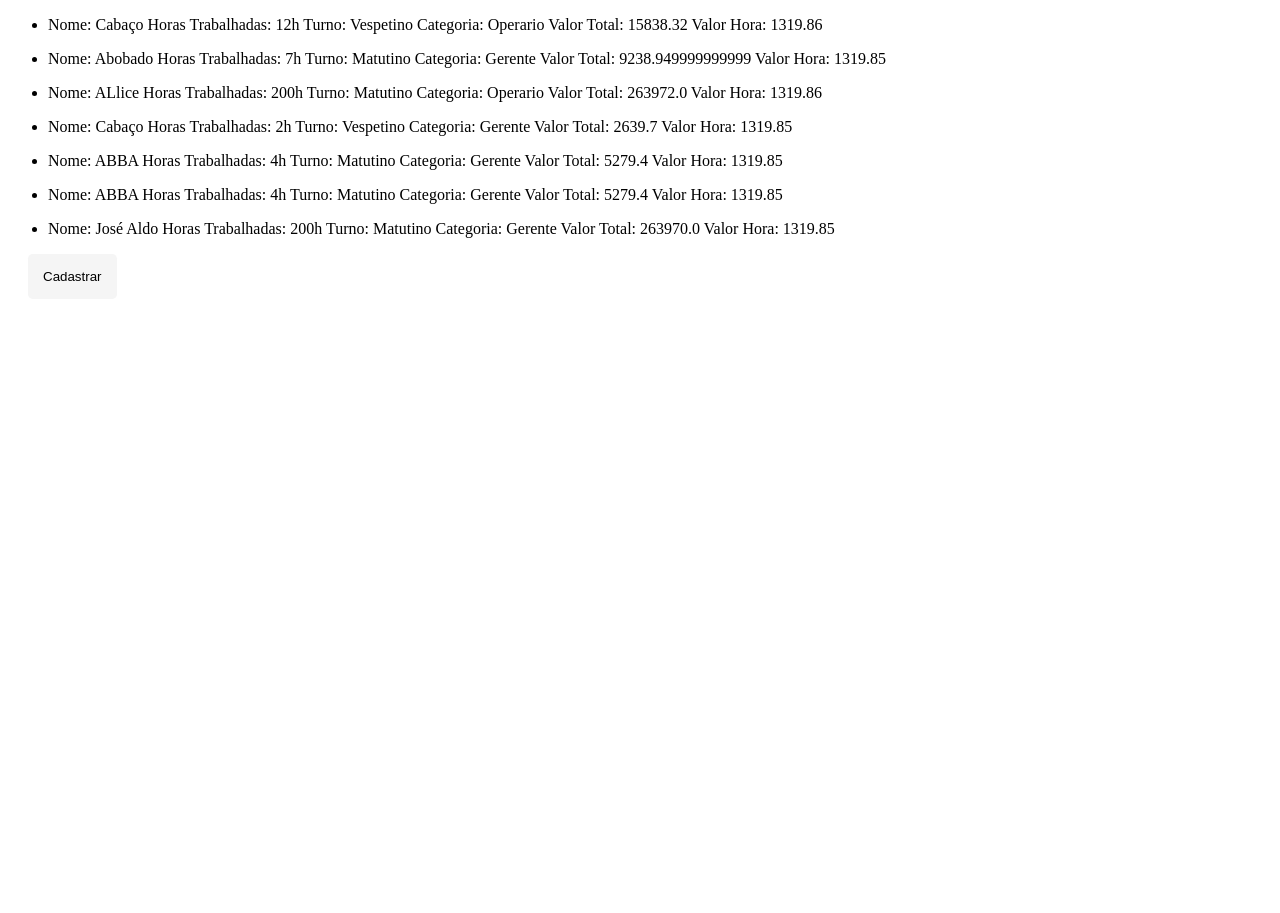
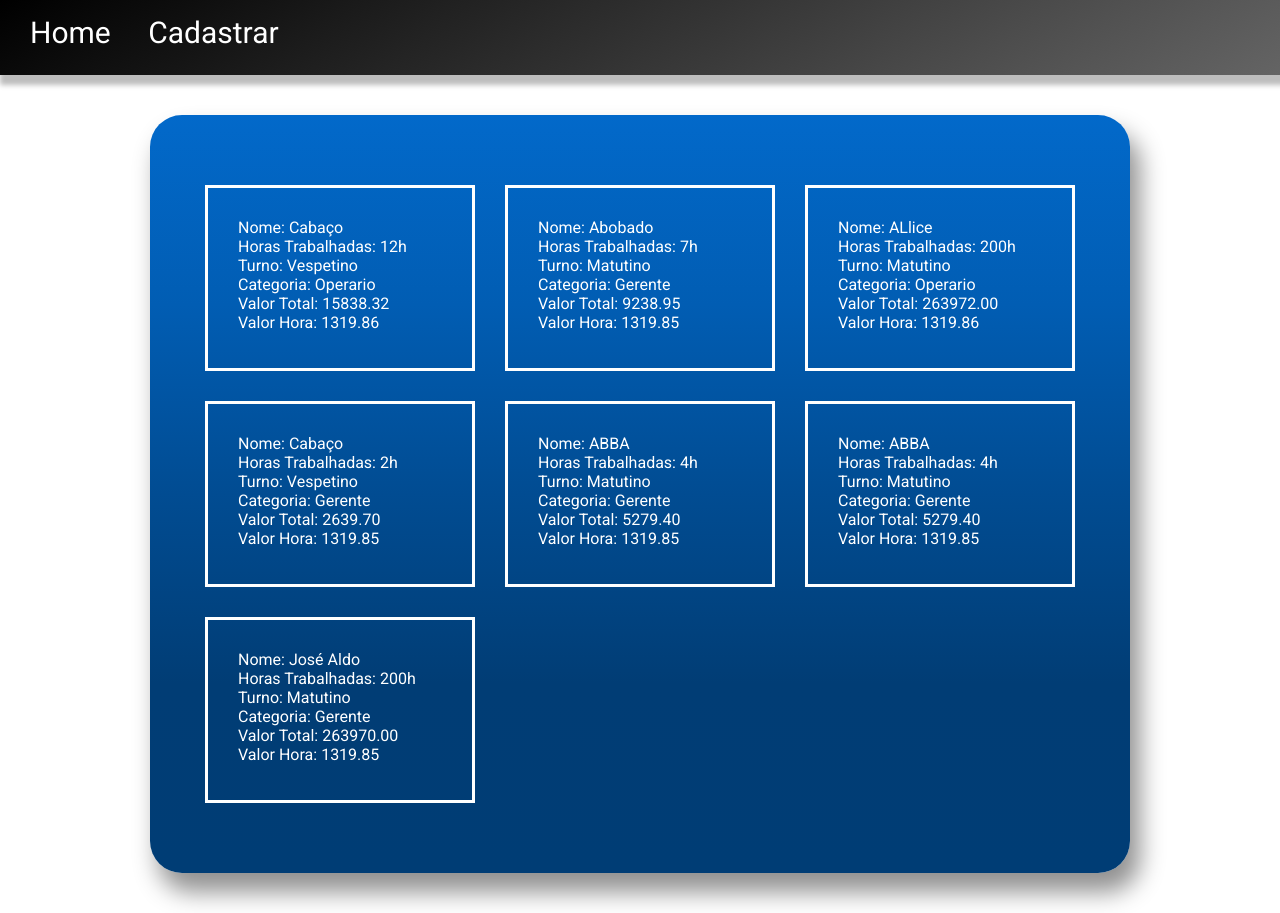
Before and after one commit to ViniciusCpinho/Exercicios-Python, a Django app: page /Atividade1/ in a window 1280 px wide. Before the commit the page ends 281 px from the top, so only its background shows below. Run offline with Django 4.2, Linux system fonts and the light colour scheme; data comes from the database, SQL or seed files in the repository; both versions use the stored data as it was after the commit; parts of the project's set-up code (start-up, migrations or seed data) failed here and were passed over.

Commit message:
adição de css a todas as paginas

```diff
--- /dev/null
+++ b/Atividade1/static/atividadeUm.css
@@ -0,0 +1,55 @@
+html, body, ul{
+    margin: 0px;
+    padding: 0px;
+}
+
+.barra{
+    width: 100%;
+    height: 45px;
+    background-image: linear-gradient(150deg, #000000, #1a1a1a, #333333, #4d4d4d, #666666);
+    padding: 15px 0px;
+    font-size: 30px;
+    color: white;
+    font-family: 'Roboto';
+    box-shadow: 0px 10px 5px 0px rgba(189,189,189,1);
+}
+
+.barra, a{
+    padding: 15px 15px;
+}
+
+.pagamentos{
+    display: flex;
+    flex-direction: column;
+    align-items: center;
+}
+
+.pagamentos-container{
+    margin: 40px 0px;
+    background-image: linear-gradient(180deg,#0269ca,#015db3,#014c92,#013d75,#003d75);
+    border-radius: 2rem;
+    box-shadow: 9px 18px 24px 1px rgba(145,145,145,1);
+    padding: 40px;
+}
+
+.pagamentos-lists-container{
+    display: flex;
+    align-items: center;
+    flex-wrap: wrap;
+    color: white;
+    font-family: 'Roboto';
+    margin: 15px 0px;
+    max-width: 900px;
+}
+
+.pagamentos-list-container{
+    display: flex;
+    flex-direction: column;
+    flex-wrap: wrap;
+    width: 204px;
+    height: 120px;
+    align-items: start;
+    margin: 15px 15px;
+    border: 3px solid white;
+    padding: 30px;
+}
--- a/Atividade1/templates/Atividade1_Index.html
+++ b/Atividade1/templates/Atividade1_Index.html
@@ -1,30 +1,44 @@
+{% load static %}
 <!DOCTYPE html>
 <html lang="en">
   <head>
     <meta charset="UTF-8" />
     <meta http-equiv="X-UA-Compatible" content="IE=edge" />
     <meta name="viewport" content="width=device-width, initial-scale=1.0" />
+    <link rel="stylesheet" href='{% static 'atividadeUm.css' %}'/>
+    <link rel="preconnect" href="https://fonts.googleapis.com">
+    <link rel="preconnect" href="https://fonts.gstatic.com" crossorigin>
+    <link href="https://fonts.googleapis.com/css2?family=Roboto:ital,wght@0,100;0,300;0,400;0,500;0,700;0,900;1,100;1,300;1,400;1,500;1,700;1,900&display=swap" rel="stylesheet">
     <title>Document</title>
   </head>
   <body>
-
+    <section>
+      <div class='barra'>
+        <a class='botao' href="{% url 'Atividade1:Home' %}" style='color: inherit; text-decoration: none;'>Home</a>
+        <a class='botao' href="{% url 'Atividade1:postPagamento' %}" style='color: inherit; text-decoration: none;'>Cadastrar</a>
+      </div>
+      <div class='pagamentos'>
+        <div class='pagamentos-container'>
+          <div class='pagamentos-lists-container'>
             {% for pagamento in pagamentos %}
-      <ul>
+              <ul style='list-style: none;'>
                 <li>
-          <div style='display: flex; flex-direction: column;'>
-            <span>Nome: {{pagamento.nome}}</spa n>
+                  <div class='pagamentos-list-container'>
+                    <span>Nome: {{pagamento.nome}}</span>
                     <span>Horas Trabalhadas: {{pagamento.quantidade_horas|floatformat:0}}h</span>
                     <span>Turno: {{pagamento.turno}}</span>
                     <span>Categoria: {{pagamento.categoria}}</span>
-            <span>Valor Total: {{pagamento.valorTotal}}</span>
+                    <span>Valor Total: {{ pagamento.valorTotal|floatformat:2 }}</span>
                     <span>Valor Hora: {{pagamento.valorHora}}</span>
+                    <span class='pagamento-linha'></span>
                   </div>
                 </li>
               </ul>
               {% endfor %}
-    <button style='border: none; background-color: whitesmoke; border-radius: .3rem; padding: 15px; margin-left: 20px;'>
-      <a href="{% url 'Atividade1:postPagamento' %}" style='color: inherit; text-decoration: none;'>Cadastrar</a>
-    </button>
+          </div>
+        </div>
+      </div>
+    </section>
 
     {% for valo in valor %}
     <p>{{valo}}</p>
--- a/Atividade1/templates/form.html
+++ b/Atividade1/templates/form.html
@@ -1,8 +1,10 @@
+{% load static %}
 <!DOCTYPE html>
 <html lang="en">
   <head>
     <meta charset="UTF-8" />
     <meta http-equiv="X-UA-Compatible" content="IE=edge" />
+    <link rel="stylesheet" href='{% static 'form.css' %}'/>
     <meta name="viewport" content="width=device-width, initial-scale=1.0" />
     <title>Document</title>
   </head>
--- a/Atividade1/urls.py
+++ b/Atividade1/urls.py
@@ -1,11 +1,12 @@
 from django.contrib import admin
 from django.urls import path, include
 from .views import getPagamento, postPagamento
+from . import views
 
 app_name = 'Atividade1'
 
 urlpatterns = [
     path('', getPagamento, name='getPagamento'),
     path('post', postPagamento, name='postPagamento'),
-    path('verificacao', getPagamento, name='getPagamento'),
+    path('home', views.Home, name='Home')
 ]
--- a/Atividade1/views.py
+++ b/Atividade1/views.py
@@ -1,5 +1,6 @@
-from django.shortcuts import render
+from django.shortcuts import render, redirect
 from .models import Pagamento
+from Home import views
 
 #Pega os dados do banco
 def getPagamento(request):
@@ -39,8 +40,7 @@ def postPagamento(request):
             valorHora=valorHora,
         )
 
-        pagamento = Pagamento.objects.all()
-        return render(request, 'Atividade1_index.html', {'pagamentos': pagamento, 'valo': valor})
+        return redirect('Atividade1:getPagamento')
 
     #Manda novamente para o template
     else:
@@ -63,5 +63,12 @@ def verificacaoPagamento(quantidade_horas, categoria, turno):
         valorTotal = valorHora * quantidade_horas
         return (valorTotal, valorHora)
 
-    #Retorna uma tupla vazia caso nenhuma das condições acima seja satisfeita
-    return ()
+    if categoria == 'Operario' and (turno == 'Matutino' or turno == 'Vespetino'):
+        valorHora = (1320 - 14/100) * 1.0
+        valorTotal = valorHora * quantidade_horas
+        return (valorTotal, valorHora)
+
+
+
+def Home(request):
+    return redirect(views.Home)
--- a/Atividade2/templates/form2.html
+++ b/Atividade2/templates/form2.html
@@ -1,9 +1,11 @@
+{% load static %}
 <!DOCTYPE html>
 <html lang="en">
   <head>
     <meta charset="UTF-8" />
     <meta http-equiv="X-UA-Compatible" content="IE=edge" />
     <meta name="viewport" content="width=device-width, initial-scale=1.0" />
+    <link rel="stylesheet" href='{% static 'formDois.css' %}'>
     <title>Document</title>
   </head>
   <body>
--- a/Atividade2/urls.py
+++ b/Atividade2/urls.py
@@ -1,6 +1,7 @@
 from django.contrib import admin
 from django.urls import path
 from .views import getElevadores, postElevadores
+from . import views
 
 app_name = 'Atividade2'
 
@@ -8,4 +9,6 @@ app_name = 'Atividade2'
 urlpatterns = [
     path('', getElevadores, name='getElevadores'),
     path('post', postElevadores, name='postElevadores'),
+    path('home', views.Home, name='Home')
+
 ]
--- a/Atividade2/views.py
+++ b/Atividade2/views.py
@@ -1,5 +1,6 @@
 from django.shortcuts import render, redirect
 from .models import Elevadores
+from Home import views
 
 #Pega os dados do banco de dados, realiza analise dos dados e manda para o template
 def getElevadores(request):
@@ -87,3 +88,6 @@ def analises(elevadores):
 
     # Retorna o dicionário com as análises
     return respostas
+
+def Home(request):
+    return redirect(views.Home)
--- a/Home/templates/index.html
+++ b/Home/templates/index.html
@@ -4,7 +4,7 @@
   <head>
     <title>Atividades</title>
     <meta charset="utf-8" />
-    <link rel="stylesheet" href='{% static 'style.css' %}'/>
+    <link rel="stylesheet" href='{% static 'Home.css' %}'/>
     <link rel="preconnect" href="https://fonts.googleapis.com">
     <link rel="preconnect" href="https://fonts.gstatic.com" crossorigin>
     <link href="https://fonts.googleapis.com/css2?family=Roboto:ital,wght@0,100;0,300;0,400;0,500;0,700;0,900;1,100;1,300;1,400;1,500;1,700;1,900&display=swap" rel="stylesheet">
--- a/Sistema/settings.py
+++ b/Sistema/settings.py
@@ -37,6 +37,7 @@ INSTALLED_APPS = [
     'django.contrib.sessions',
     'django.contrib.messages',
     'django.contrib.staticfiles',
+    'django_extensions',
     'Atividade1',
     'Atividade2',
     'Home'
--- a/Sistema/urls.py
+++ b/Sistema/urls.py
@@ -18,7 +18,7 @@ from django.urls import path, include
 
 urlpatterns = [
     path('', include('Home.urls')),
-    path('Atividade1/', include('Atividade1.urls')),
+    path('Atividade1/', include('Atividade1.urls', 'Home.urls')),
     path('Atividade2/', include('Atividade2.urls')),
     path('admin/', admin.site.urls),
 ]
```
Also changed, not shown: Atividade1/static/form.css (added, +65 -0 lines), Atividade2/static/AtividadeDois.css (added, +70 -0 lines), Atividade2/static/formDois.css (added, +64 -0 lines), Atividade2/templates/Atividade2_Index.html (+10 -4 lines), Home/static/Home.css (renamed from Home/static/style.css), db.sqlite3. Lines whose indentation alone changed are shown as unchanged.
